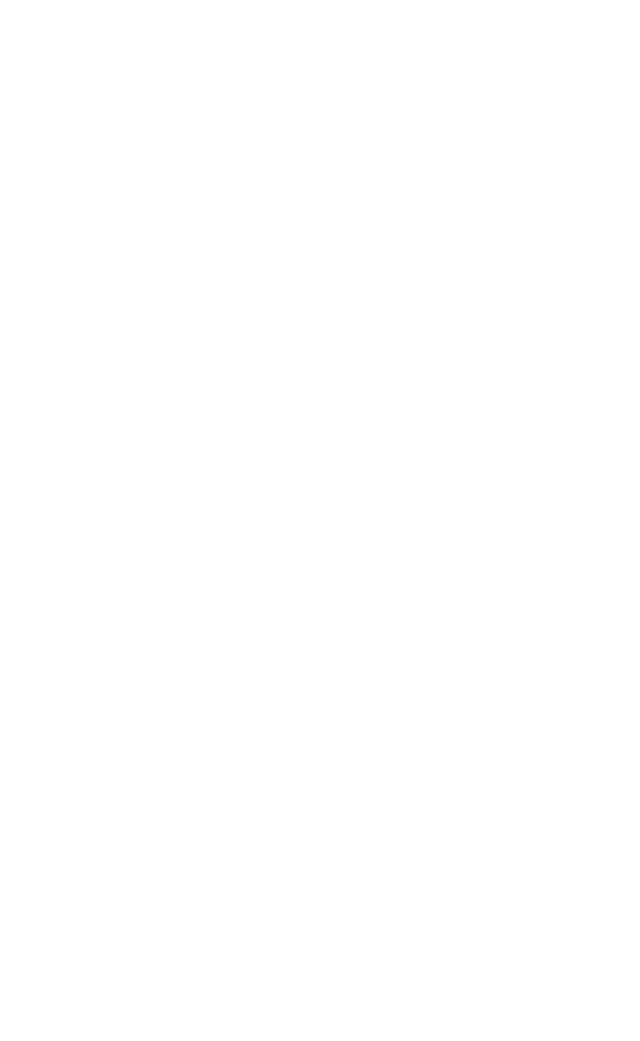
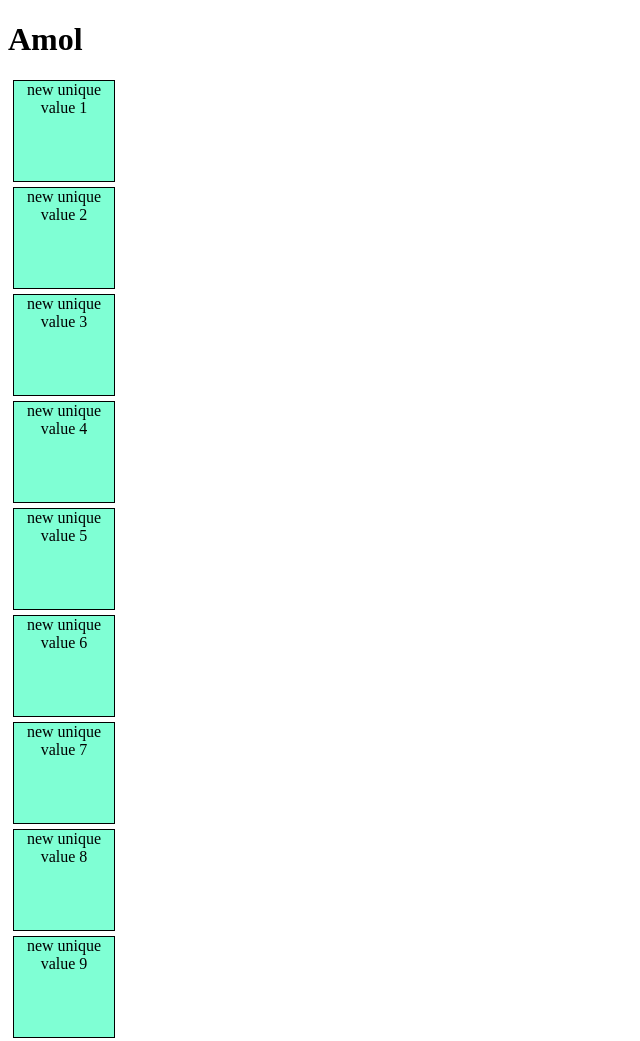
Before and after one commit to amol1211/JavaScript-Learnings, a plain HTML site: page PracticeSets2/index.html in a window 1280 px wide. Shown: the whole page, without its empty margins (0-640 px from the left). Before the commit the page ends 800 px from the top, so only its background shows below. Drawn offline with Linux system fonts and the light colour scheme.

Commit message:
Added new files.

```diff
--- a/PracticeSets2/PracticeS1.js
+++ b/PracticeSets2/PracticeS1.js
@@ -34,7 +34,7 @@ console.log(username); */
 
 //Create the same function using Arrow function
 
-const countVowels = (str) => {
+/* const countVowels = (str) => {
   let count = 0;
   for (const char of str) {
     if (
@@ -50,3 +50,70 @@ const countVowels = (str) => {
 
   return count;
 };
+ */
+
+/*-----------------------------------------*/
+
+//We're given array of marks of students. Filter out the marks of students which are 90+
+
+/* let marks = [97, 64, 32, 49, 99, 96, 86];
+
+let toppersArray = marks.filter((val) => {
+  return val > 90;
+});
+
+console.log(toppersArray); */
+
+/*-----------------------------------------*/
+
+/*Take a number n as input from user. Create an array of numbers from 1 to n.
+Use the reduce method to calculate sum of all numbers in the array.
+Use the reduce method to calculate product of all numbers in the array.*/
+
+/* let n = prompt("Enter a number : ");
+
+let arr = [];
+
+for (let i = 1; i <= n; i++) {
+  arr[i - 1] = i;
+}
+
+console.log(arr);
+
+let sum = arr.reduce((res, curr) => {
+  return res + curr;
+});
+
+console.log("sum = ", sum);
+
+let factorial = arr.reduce((res, curr) => {
+  return res * curr;
+});
+
+console.log("factorial = ", factorial);
+ */
+
+/* Create a h1 heading element with text of your choice. Append more text to it using JS */
+
+/* let h1 = document.querySelector("h1");
+
+console.dir(h1.innerText);
+
+h1.innerText = h1.innerText + " is genius!"; */
+
+/* ---------------------------------- */
+
+/* Create 3 divs with common class name- "box". Access them and add some unique text to each of them */
+
+let divs = document.querySelectorAll(".box");
+/* console.log(divs[0]);*/
+
+let idx = 1;
+for (let div of divs) {
+  div.innerText = `new unique value ${idx}`;
+  idx++;
+}
+
+/* divs[0].innerText = "new unique val 1";
+divs[1].innerText = "new unique val 2";
+divs[2].innerText = "new unique val 3"; */
--- a/PracticeSets2/index.html
+++ b/PracticeSets2/index.html
@@ -4,8 +4,19 @@
     <meta charset="UTF-8" />
     <meta name="viewport" content="width=\, initial-scale=1.0" />
     <title>Document</title>
+    <link rel="stylesheet" href="style.css" />
   </head>
   <body>
+    <h1>Amol</h1>
+    <div class="box">first div</div>
+    <div class="box">second div</div>
+    <div class="box">third div</div>
+    <div class="box">third div</div>
+    <div class="box">third div</div>
+    <div class="box">third div</div>
+    <div class="box">third div</div>
+    <div class="box">third div</div>
+    <div class="box">third div</div>
     <script src="PracticeS1.js"></script>
   </body>
 </html>
--- /dev/null
+++ b/PracticeSets2/style.css
@@ -0,0 +1,8 @@
+.box {
+  height: 100px;
+  width: 100px;
+  border: 1px solid black;
+  margin: 5px;
+  text-align: center;
+  background-color: aquamarine;
+}
```
